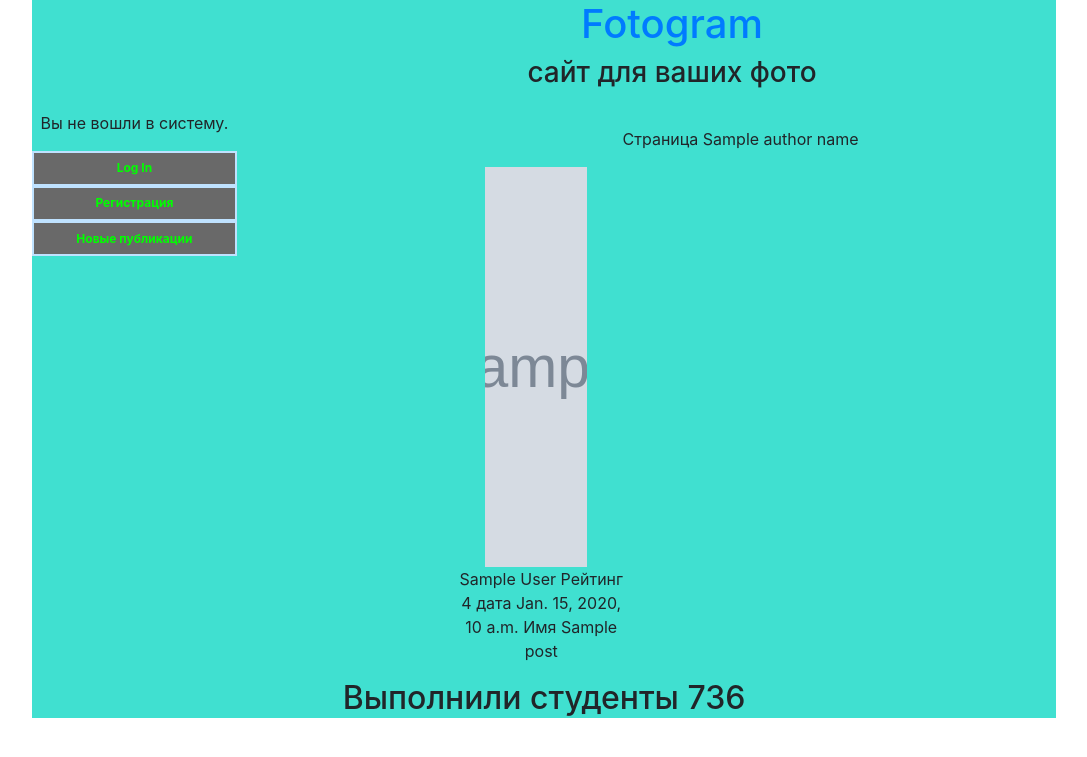
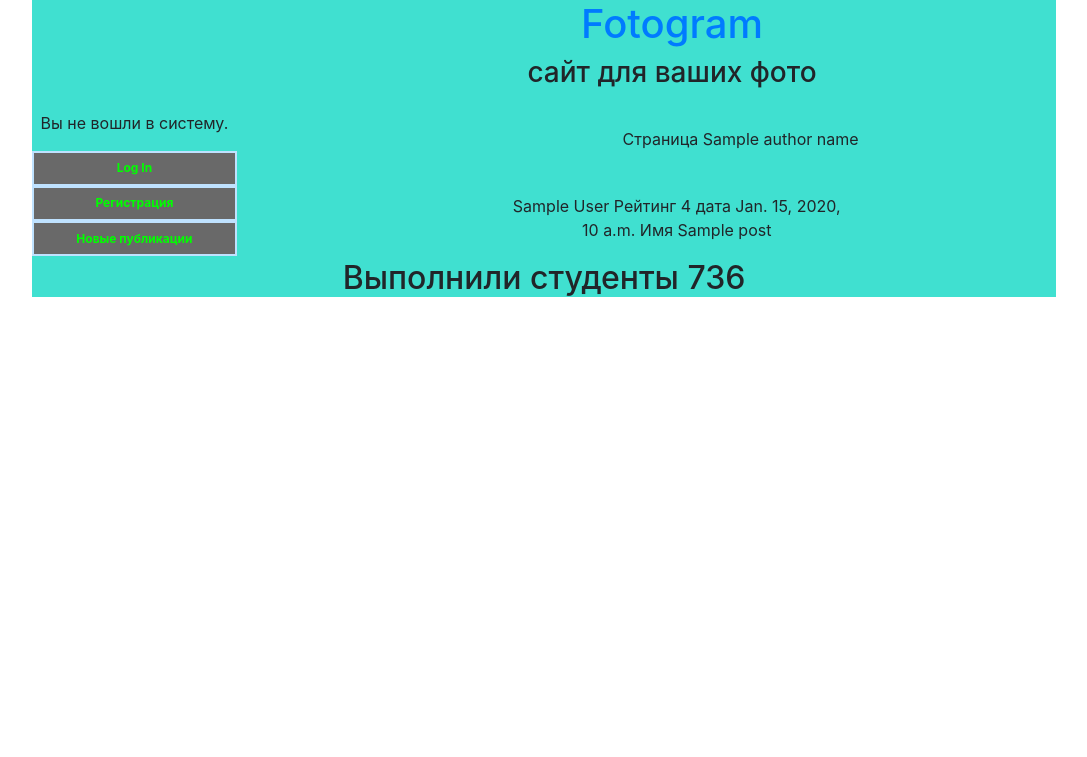
Before and after one commit to qruk/imagehub, a Django app: template imgprovider/templates/user_page.html in a window 1280 px wide. Shown: the part 20-777 px from the top of the page, without its empty margins (96-1183 px from the left). Run offline with Django 3.2, Linux system fonts and the light colour scheme; the template is opened without the code that fills it: most values are stand-ins (such as "Sample title", 1, 10 or a date in 2020); grey boxes marked "Sample" are stand-in pictures; some libraries are stand-ins or nearby versions.

Commit message:
margin try

```diff
--- a/imgprovider/templates/user_page.html
+++ b/imgprovider/templates/user_page.html
@@ -4,8 +4,8 @@
     <p class="text"> Страница {{ author_name }}</p>
     {% for post in image_posts %}
             <div class="col-md-4">
-                <img  height="400px"  src="{{ post.image.url }}" class="img-responsive" style="width: 60%;  margin-right: 10px;" />
-                <p>
+                <img  class="img" />
+                <p class="p">
                     {{ post.author }} Рейтинг {{ post.rating }} дата {{ post.published_date }} Имя {{ post.title }}
                 </p>
                 {% if user == post.author %}
```
